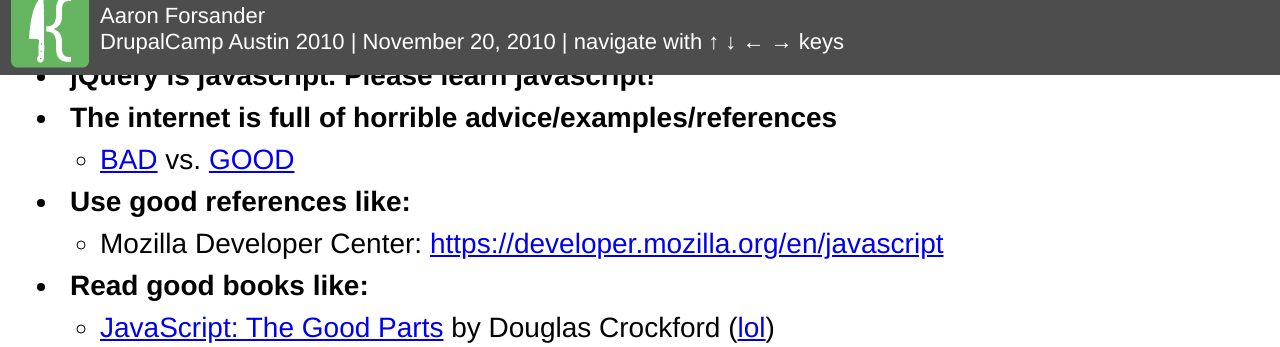
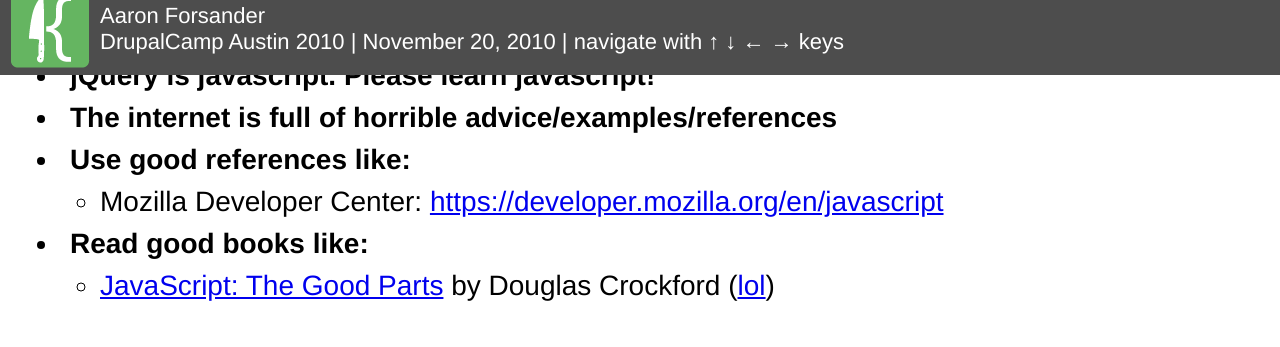
Before and after one commit to pifantastic/drupalcamp-austin-2010-jquery, a plain HTML site: page index.html in a window 1280 px wide. Shown: the part 725-1072 px from the top of the page. Drawn offline with nearby package versions, Linux system fonts and the light colour scheme.

Commit message:
Removing reference to 'BAD' advice, since that advice is good now :)

```diff
--- a/index.html
+++ b/index.html
@@ -49,11 +49,7 @@
       <div class="innards">
         <ul>
           <li><h4>jQuery is javascript.  Please learn javascript!</h4></li>
-          <li><h4>The internet is full of horrible advice/examples/references</h4>
-            <ul>
-              <li><a href="http://pietschsoft.com/post/2008/02/28/JavaScript-ForEach-Equivalent.aspx">BAD</a> vs. <a href="https://developer.mozilla.org/en/JavaScript/Reference/Statements/for...in">GOOD</a></li>
-            </ul>
-          </li>
+          <li><h4>The internet is full of horrible advice/examples/references</h4></li>
           <li><h4>Use good references like:</h4>
             <ul>
               <li>Mozilla Developer Center: <a href="https://developer.mozilla.org/en/javascript">https://developer.mozilla.org/en/javascript</a></li>
```
